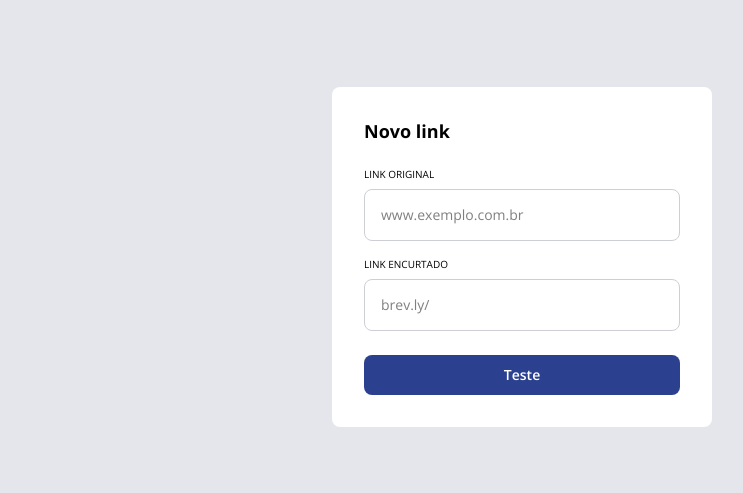
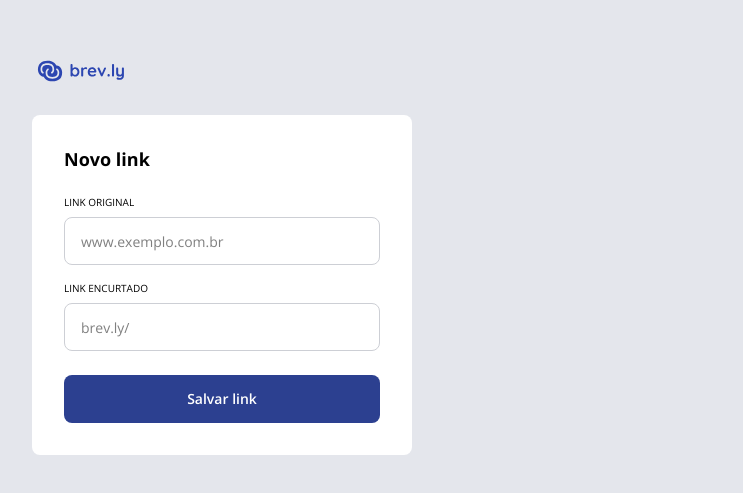
Before and after one commit to lucasesser/frontend-project, a React (Vite) app: page / in a window 1280 px wide. Shown: the part 143-636 px from the top of the page, without its empty margins (118-861 px from the left). Built offline with nearby package versions, Linux system fonts and the light colour scheme.

Commit message:
refactor: update layout in App component, enhance NewLink styling, and improve input variant handling

```diff
--- a/src/App.tsx
+++ b/src/App.tsx
@@ -1,12 +1,16 @@
 import { useState } from 'react'
 import NewLink from './components/newLink'
+import Logo from './assets/images/Logo.svg?react'
 
 export default function App() {
   const [count, setCount] = useState(0)
 
   return (
-    <main className='h-dvh bg-gray-200 flex flex-col justify-center items-center'>
-      <NewLink/>
+    <main className='h-dvh bg-gray-200 flex flex-col justify-center items-center p-2'>
+      <div className="flex flex-col max-w-245 w-full gap-8">
+        <Logo className="fill-blue-base w-24.5 h-6"/>
+        <NewLink/>
+      </div>
     </main>
   )
 }
--- a/src/components/input.tsx
+++ b/src/components/input.tsx
@@ -2,7 +2,7 @@ import { cva, type VariantProps } from "class-variance-authority"
 import Text from "./text"
 import Warning from "../assets/icons/warning.svg?react"
 
-const inputVariants = cva("border rounded-lg font-open-sans text-sm/4.5 font-normal p-4 items-center w-full",
+const inputVariants = cva("border rounded-lg font-open-sans text-sm/4.5 h-12 px-4 font-normal items-center w-full",
     {
         variants: {
             variant: {
--- a/src/components/newLink.tsx
+++ b/src/components/newLink.tsx
@@ -4,13 +4,13 @@ import Button from "./button";
 
 export default function NewLink() {
     return (
-        <div className="bg-white flex flex-col rounded-lg p-8 gap-6 max-w-95 max-h-85 w-full">
+        <div className="bg-white flex flex-col rounded-lg p-8 gap-6 max-w-95 max-h-85 w-full h-max">
             <Text variant="Text Lg">Novo link</Text>
             <div className="flex flex-col gap-4">
                 <Input title="LINK ORIGINAL" placeholder="www.exemplo.com.br" variant="default"/>
                 <Input title="LINK ENCURTADO" placeholder="brev.ly/" variant="default"/>
             </div>
-            <Button variant="primary" subVariant="hover">Teste</Button>
+            <Button variant="primary" subVariant="hover">Salvar link</Button>
         </div>
     )
 }
--- a/src/components/text.tsx
+++ b/src/components/text.tsx
@@ -8,7 +8,7 @@ export const textVariants = cva("", {
             "Text Lg": ["text-lg/6", "font-open-sans", "font-bold"],
             "Text Md": ["text-sm/4.5", "font-open-sans", "font-semibold"],
             "Text Sm": ["text-xs/4", "font-open-sans", "font-normal"],
-            "Text Xs": ["text-tiny/3.5", "font-open-sans", "font-normal uppercase"]
+            "Text Xs": ["text-tiny/3.5", "font-open-sans", "font-normal", "uppercase"]
         }
     },
     defaultVariants: {
```
